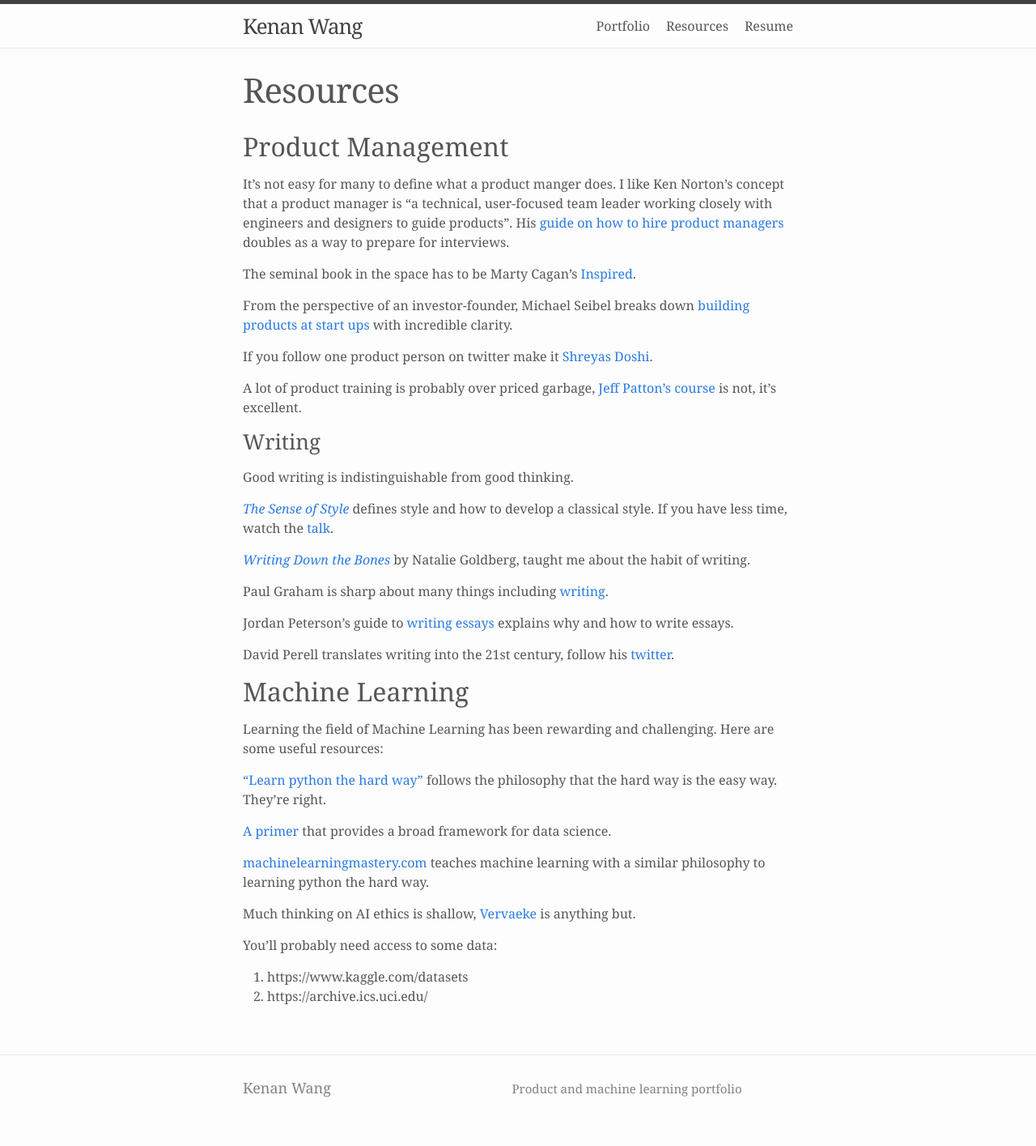
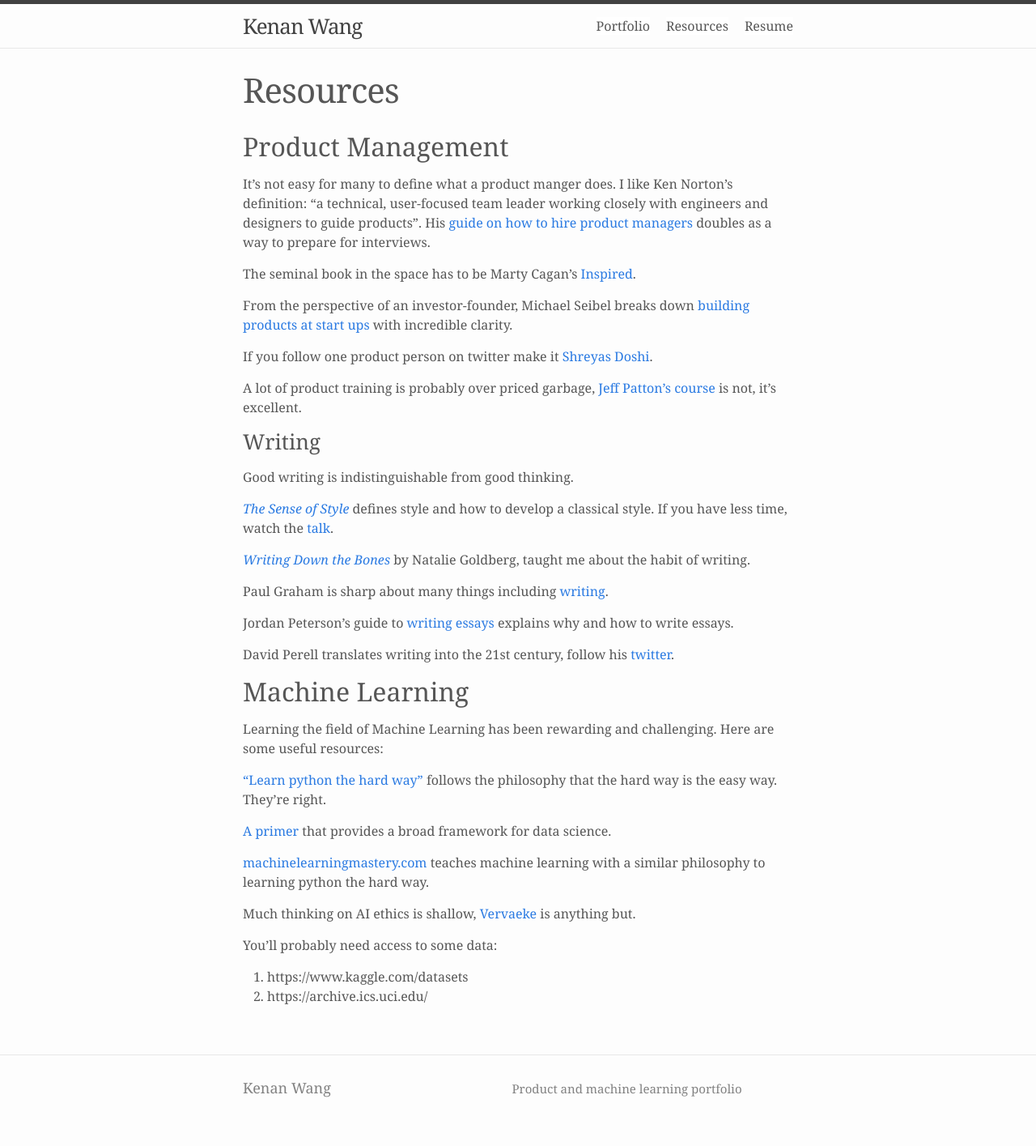
Before and after one commit to kenanwang/username.github.io, a Jekyll site: the page built from resources.md, in a window 1280 px wide. Shown: the whole page at 81% size. Built offline with Jekyll 4.4.1, drawn with Linux system fonts in a browser that asks for light colours; nearby versions of some CDN libraries.

Commit message:
Update resources.md

```diff
--- a/resources.md
+++ b/resources.md
@@ -5,7 +5,7 @@ permalink: /resources/
 ---
 
 ## Product Management
-It's not easy for many to define what a product manger does. I like Ken Norton's concept that a product manager is "a technical, user-focused team leader working closely with engineers and designers to guide products". His [guide on how to hire product managers](https://www.bringthedonuts.com/essays/productmanager.html) doubles as a way to prepare for interviews.
+It's not easy for many to define what a product manger does. I like Ken Norton's definition: "a technical, user-focused team leader working closely with engineers and designers to guide products". His [guide on how to hire product managers](https://www.bringthedonuts.com/essays/productmanager.html) doubles as a way to prepare for interviews.
 
 The seminal book in the space has to be Marty Cagan's [Inspired](https://www.amazon.com/INSPIRED-Create-Tech-Products-Customers/dp/1119387507).
 
```
